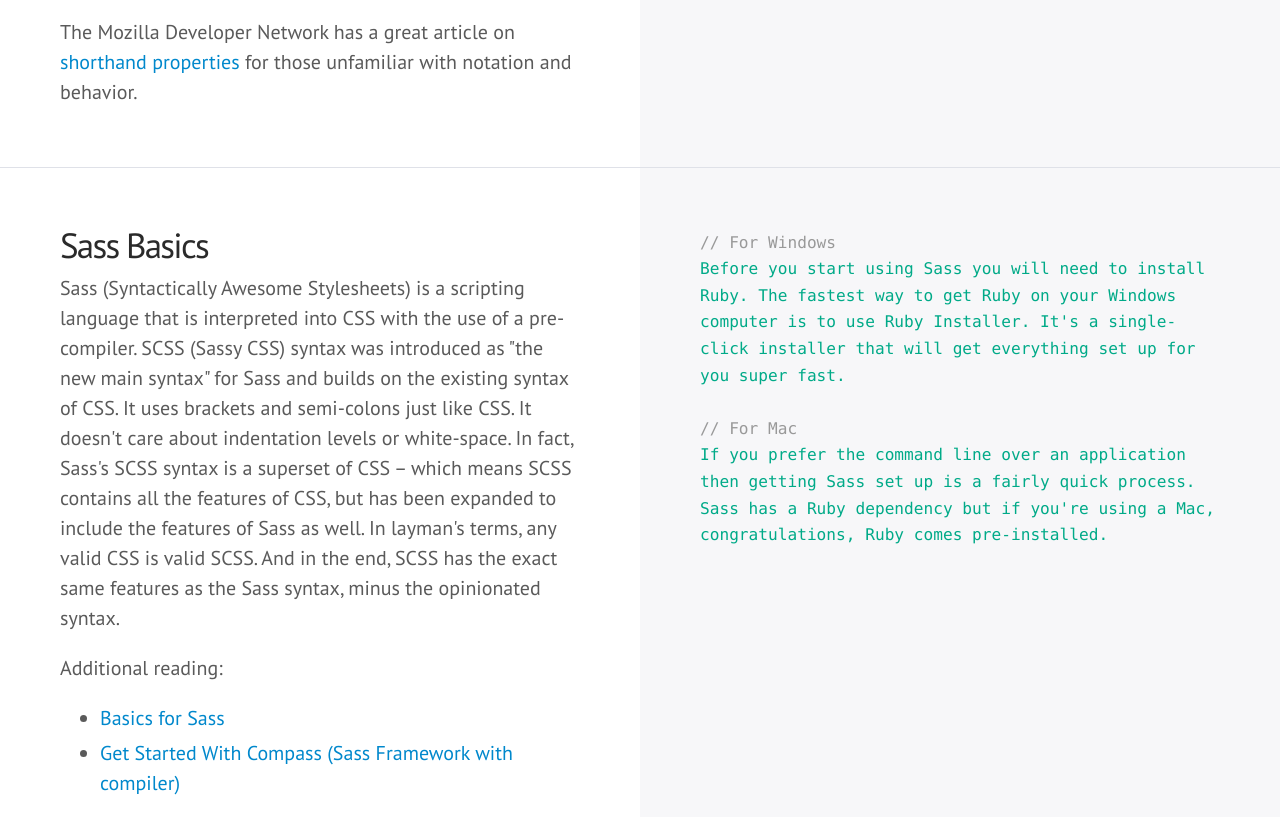
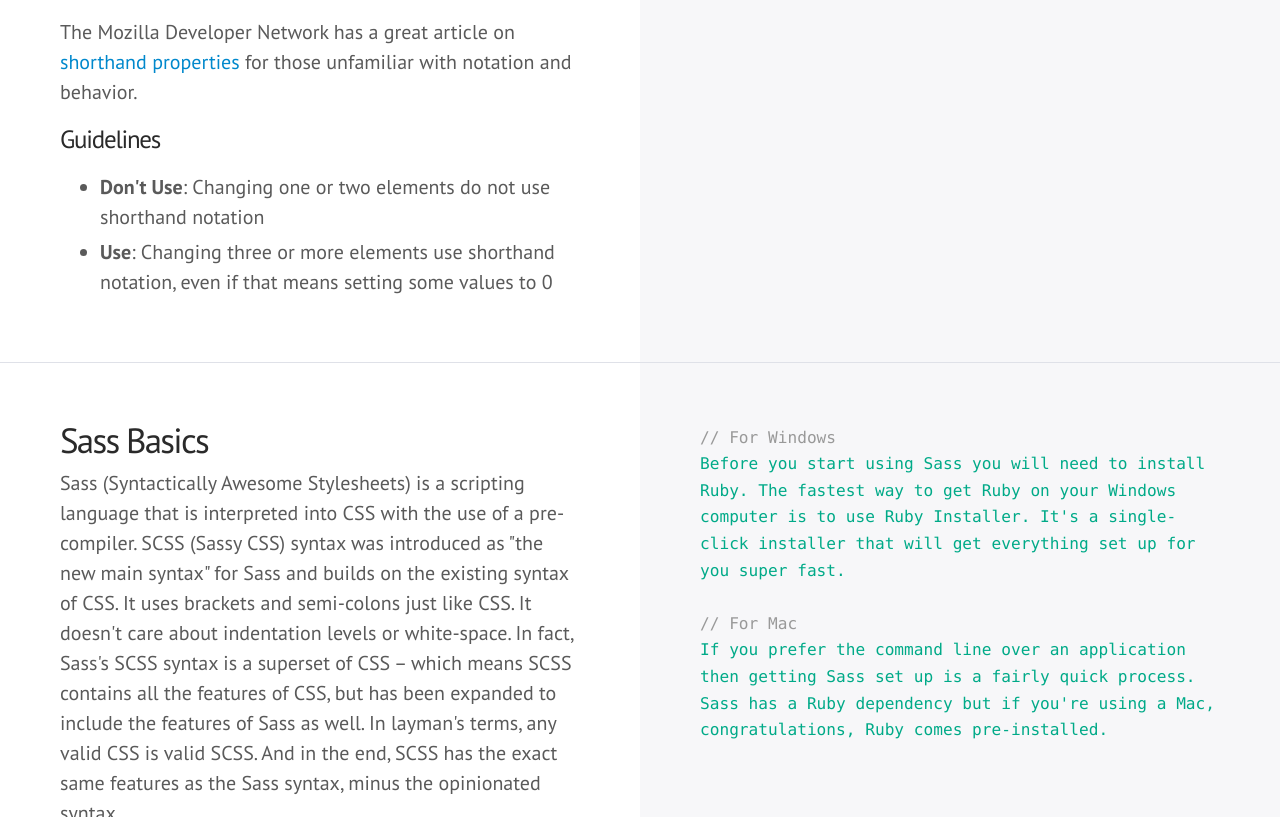
Before and after one commit to PurdueAgComm/guide, a plain HTML site: page index.html in a window 1280 px wide. Shown: the part 10443-11260 px from the top of the page. Drawn offline with Linux system fonts and the light colour scheme; a web font is replaced by a local one.

Commit message:
closes #5
shorthand notation addition

```diff
--- a/index.html
+++ b/index.html
@@ -456,6 +456,10 @@
     </ul>
     <p>Often times we don't need to set all the values a shorthand property represents. For example, HTML headings only set top and bottom margin, so when necessary, only override those two values. Excessive use of shorthand properties often leads to sloppier code with unnecessary overrides and unintended side effects.</p>
     <p>The Mozilla Developer Network has a great article on <a href="https://developer.mozilla.org/en-US/docs/Web/CSS/Shorthand_properties">shorthand properties</a> for those unfamiliar with notation and behavior.</p>
+    <h4>Guidelines</h4>
+    <ul>
+      <li><strong>Don't Use</strong>: Changing one or two elements do not use shorthand notation</li>
+      <li><strong>Use</strong>: Changing three or more elements use shorthand notation, even if that means setting some values to 0</li>
   </div>
   <div class="col">
     <div class="highlight"><pre><code class="language-css" data-lang="css"><span class="c">/* Bad example */</span>
```
